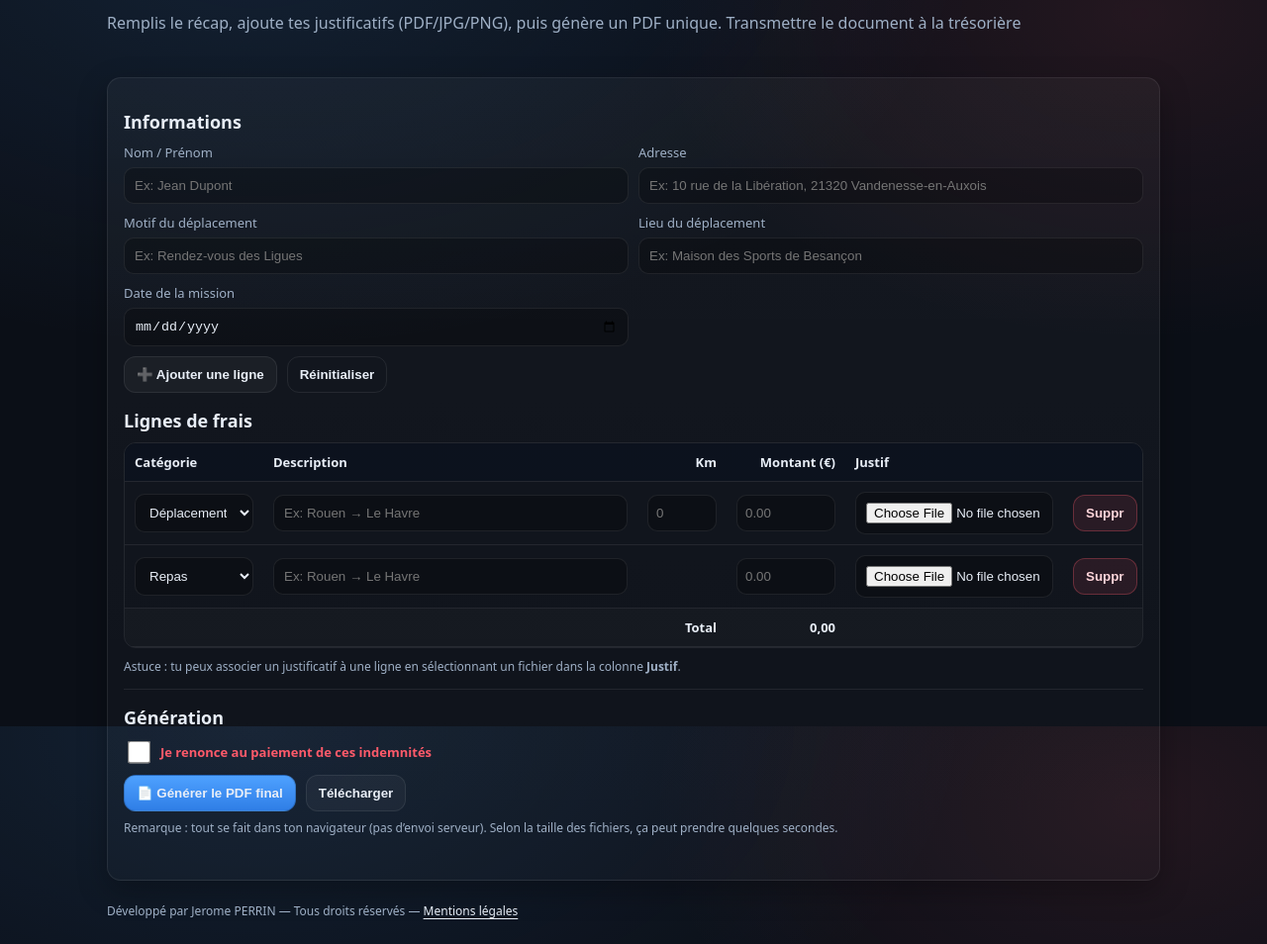
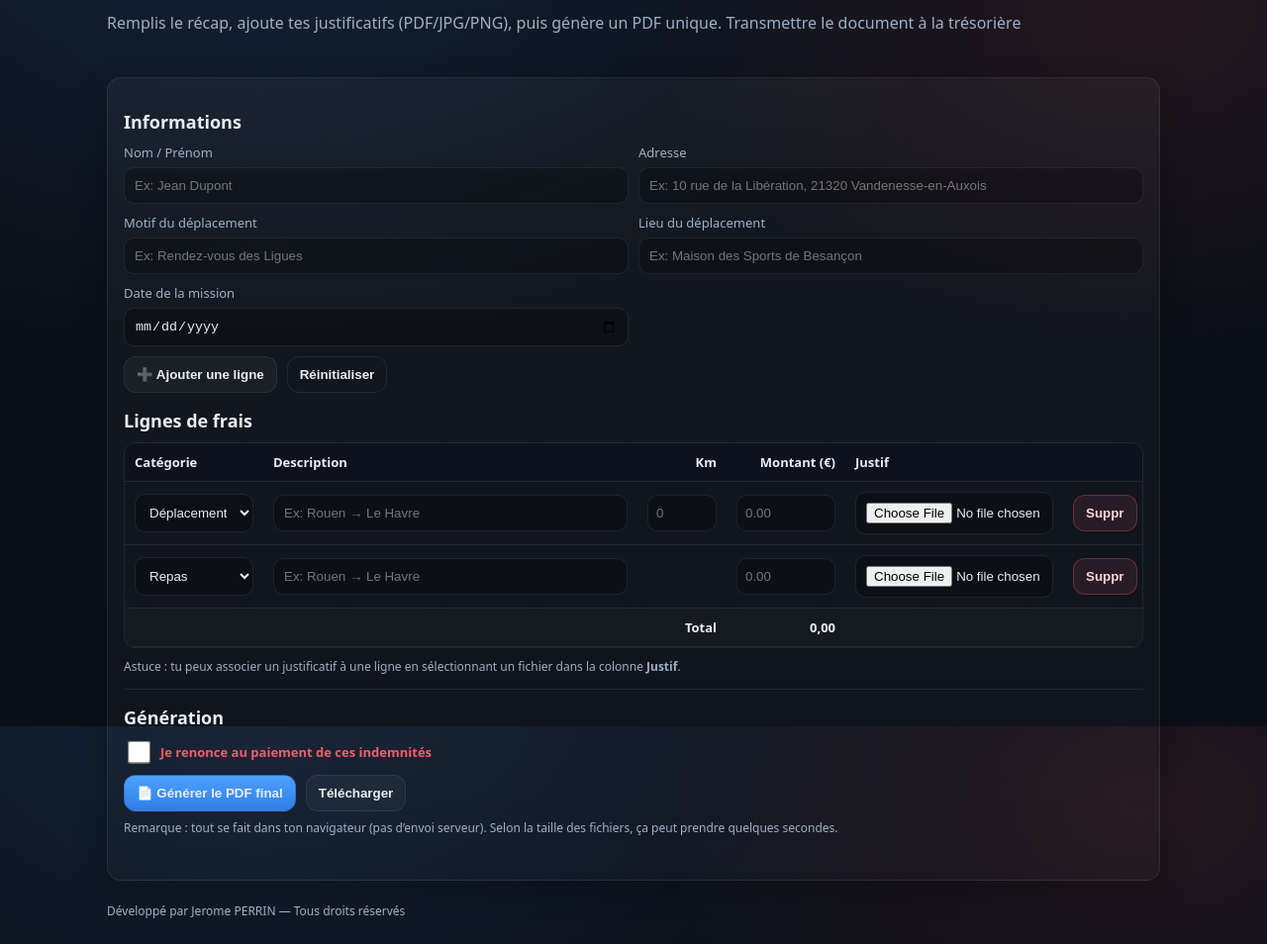
Before and after one commit to jprn/AnnexeDep, a plain HTML site: page index.html in a window 1280 px wide. Shown: the part 66-1020 px from the top of the page at 99% size. Drawn offline with Linux system fonts and the light colour scheme.

Commit message:
20251217-7

```diff
--- a/index.html
+++ b/index.html
@@ -103,7 +103,7 @@
   </main>
 
   <footer class="container footer">
-    <span class="muted small">Développé par Jerome PERRIN — Tous droits réservés — <a class="footer-link" href="#mentions-legales">Mentions légales</a></span>
+    <span class="muted small">Développé par Jerome PERRIN — Tous droits réservés </span>
   </footer>
 </body>
 </html>
```
